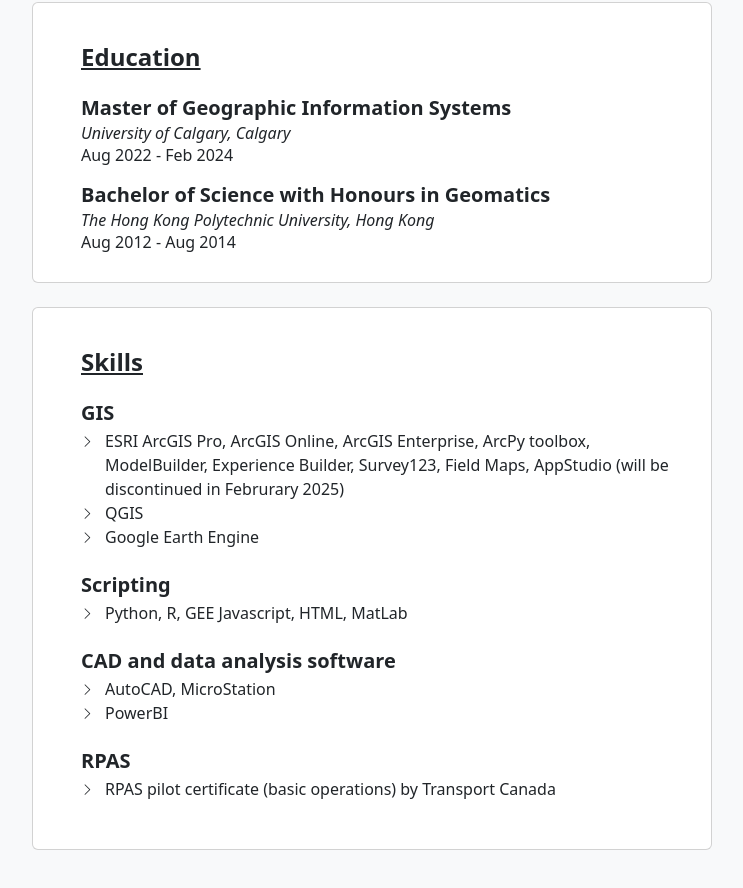
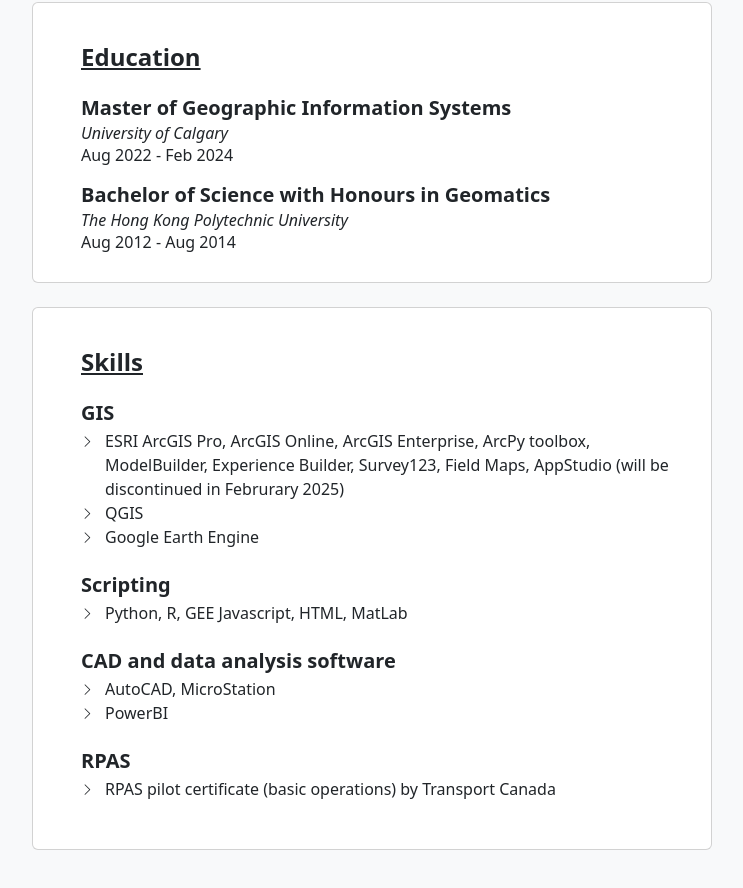
Before and after one commit to michael-mkw/portfolio, a plain HTML site: page aboutMe.html in a window 1280 px wide. Shown: the part 4018-4906 px from the top of the page, without its empty margins (268-1011 px from the left). Drawn offline with nearby package versions, Linux system fonts and the light colour scheme.

Commit message:
Minor content update in education section in the about me page

```diff
--- a/aboutMe.html
+++ b/aboutMe.html
@@ -185,11 +185,11 @@
                                         <h4 class="fw-bolder mt-3 mb-4 text-decoration-underline">Education</h4>
                                         <!-- Education 1-->
                                         <h5 class="fw-bolder mt-3 mb-1">Master of Geographic Information Systems</h5>
-                                        <h6 class="mb-0 fst-italic">University of Calgary, Calgary</h6>
+                                        <h6 class="mb-0 fst-italic">University of Calgary</h6>
                                         <p class="mb-1">Aug 2022 - Feb 2024</p>
                                         <!-- Education 2-->
                                         <h5 class="fw-bolder mt-3 mb-1">Bachelor of Science with Honours in Geomatics</h5>
-                                        <h6 class="mb-0 fst-italic">The Hong Kong Polytechnic University, Hong Kong</h6>
+                                        <h6 class="mb-0 fst-italic">The Hong Kong Polytechnic University</h6>
                                         <p class="mb-1">Aug 2012 - Aug 2014</p>
                                     </div>
                                 </div>
```
